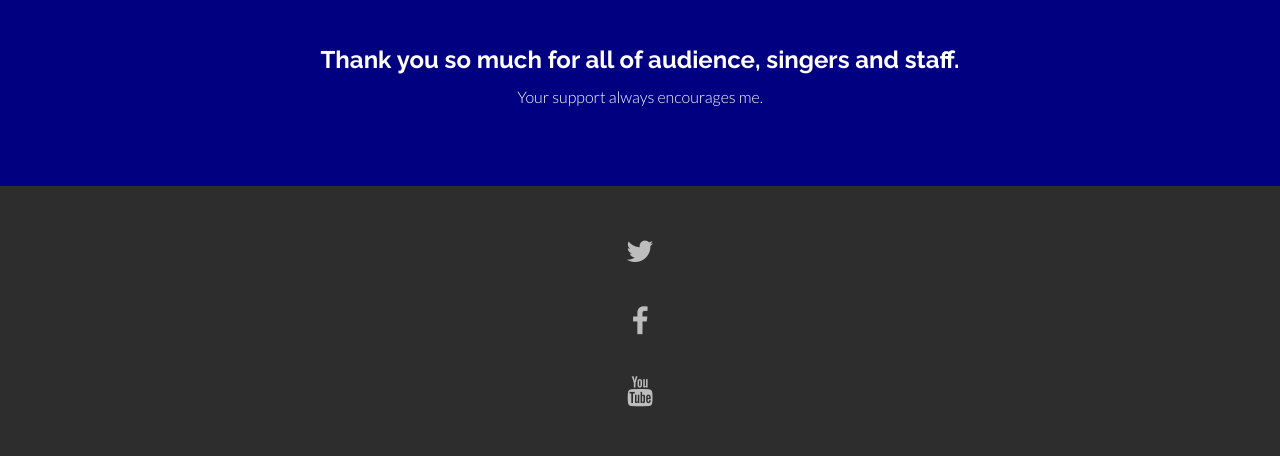
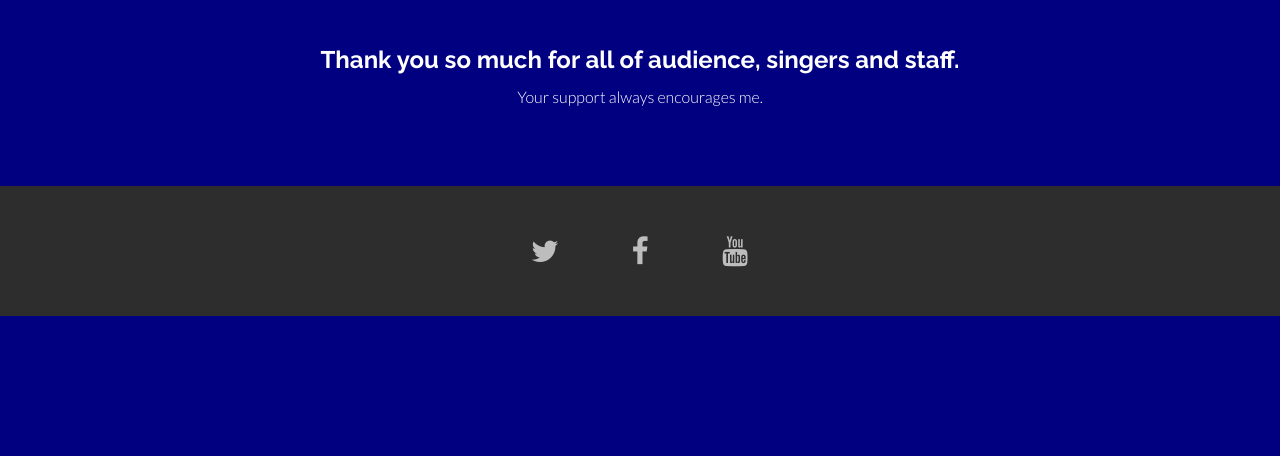
Before and after one commit to hwakabh/bennu-official.page, a Django app: page /home/ in a window 1280 px wide. Shown: the part 564-1020 px from the top of the page. After the commit the page ends 880 px from the top, so only its background shows below. Run offline with Django 5.2, Linux system fonts and the light colour scheme.

Commit message:
refactor(ui): aligned center SNS links with grid-system.

```diff
--- a/bennuhp/templates/bennuhp/common/base.html
+++ b/bennuhp/templates/bennuhp/common/base.html
@@ -55,11 +55,17 @@
     {% endblock %}
 
     <div id="f">
-      <div class="container">
-        <div class="row centered">
-          <a href="https://twitter.com/bennu1011?lang=ja"><i class="fa fa-twitter"></i></a>
-          <a href="https://www.facebook.com/bennu1011/"><i class="fa fa-facebook"></i></a>
-          <a href="https://www.youtube.com/channel/UCT1Q_-6DSex_wmwrgM2P6Nw"><i class="fa fa-youtube"></i></a>
+      <div class="container text-center">
+        <div class="row justify-content-md-center">
+          <div class="col col-lg-1">
+            <a href="https://twitter.com/bennu1011?lang=ja"><i class="fa fa-twitter"></i></a>
+          </div>
+          <div class="col col-lg-1">
+            <a href="https://www.facebook.com/bennu1011/"><i class="fa fa-facebook"></i></a>
+          </div>
+          <div class="col col-lg-1">
+            <a href="https://www.youtube.com/channel/UCT1Q_-6DSex_wmwrgM2P6Nw"><i class="fa fa-youtube"></i></a>
+          </div>
         </div>
       </div>
     </div>
```
